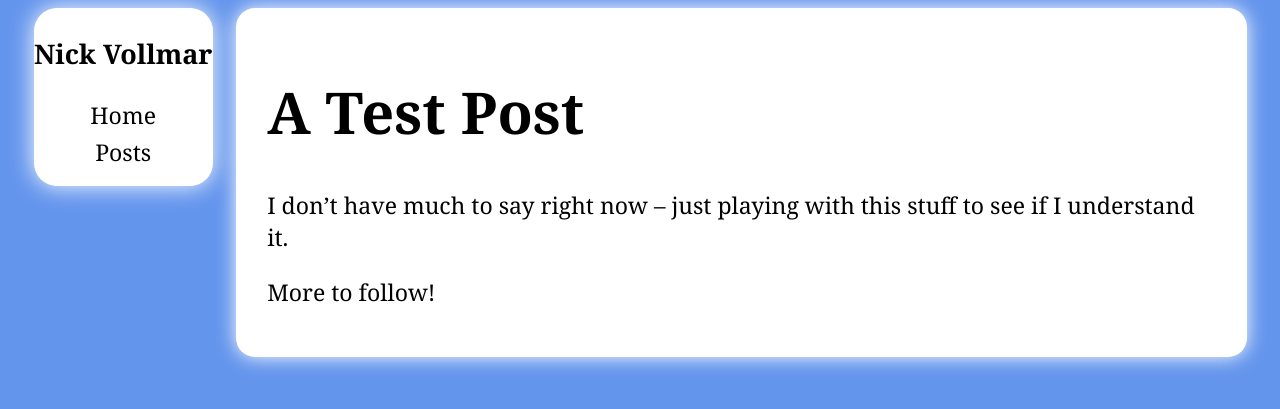
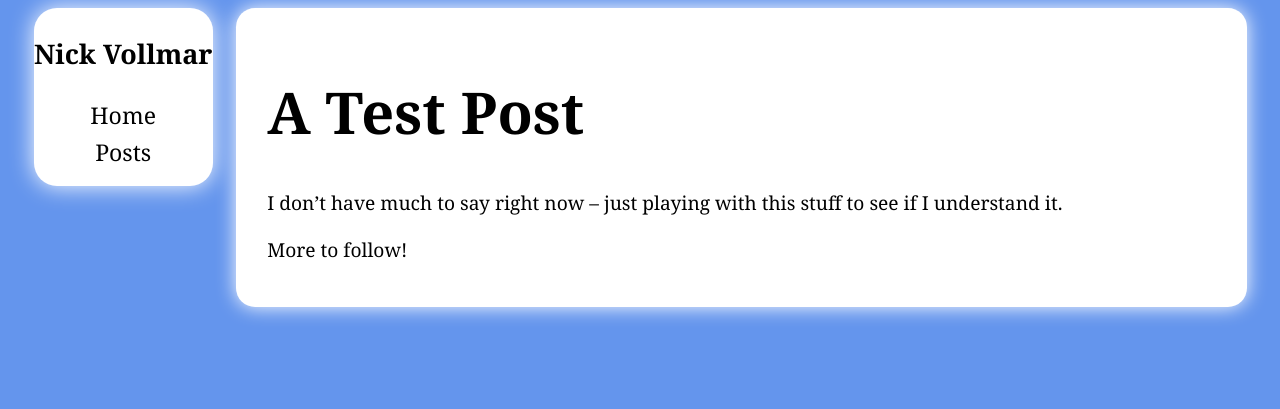
Before and after one commit to nickvollmar/nickvollmar.github.io, a Jekyll site: the page built from _posts/2013-6-2-test.md, in a window 1280 px wide. Shown: the top 409 px of the page. Built offline with Jekyll 4.4.1, drawn with Linux system fonts in a browser that asks for light colours.

Commit message:
Oops -- I played with the font size but forgot to do everything I wanted to.
Also, I realize this is a picayune change considering that basically my only font styling is to say
-- set font to Georgia
-- make it bigger than usual because I like big letters,

but it'll do for now. One day I'll find something from the Google Fonts Project that sets my mouth to watering, and I'll make my unordered lists with some cool arrow icon that turns into a smiley on hover. Anyway, I should stop typing.

```diff
--- a/css/look-n-feel.css
+++ b/css/look-n-feel.css
@@ -1,7 +1,6 @@
 body {
     background-color: #6495ed; /* cornflower blue */
     font-family: Georgia, Times, serif;
-    font-size: 100%;
     font-size: 1.2em;
 }
 
@@ -11,10 +10,6 @@ h1 {
 
 h2 {
     font-size: 2em;
-}
-
-p {
-    font-size: 1.2em;
 }
 
 #nav, #not-nav {
```
